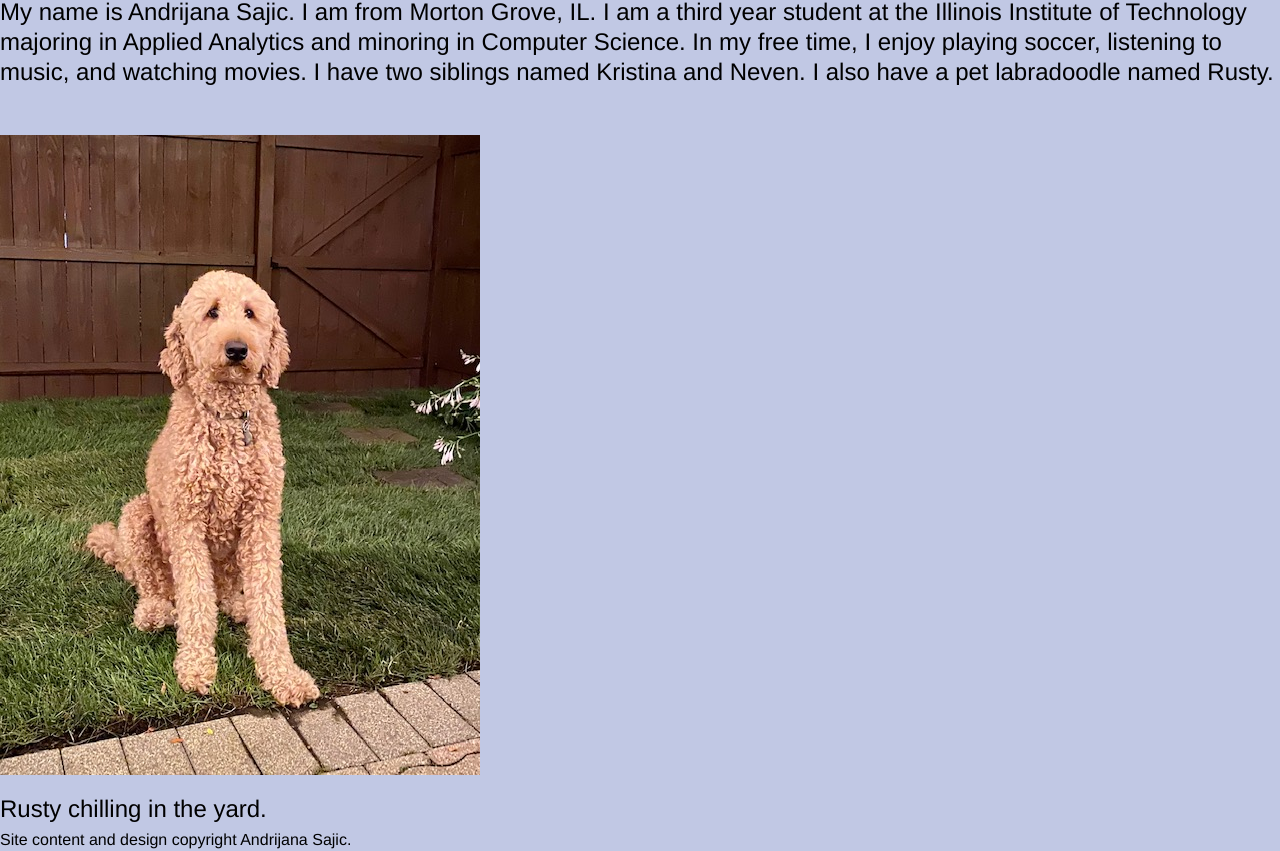
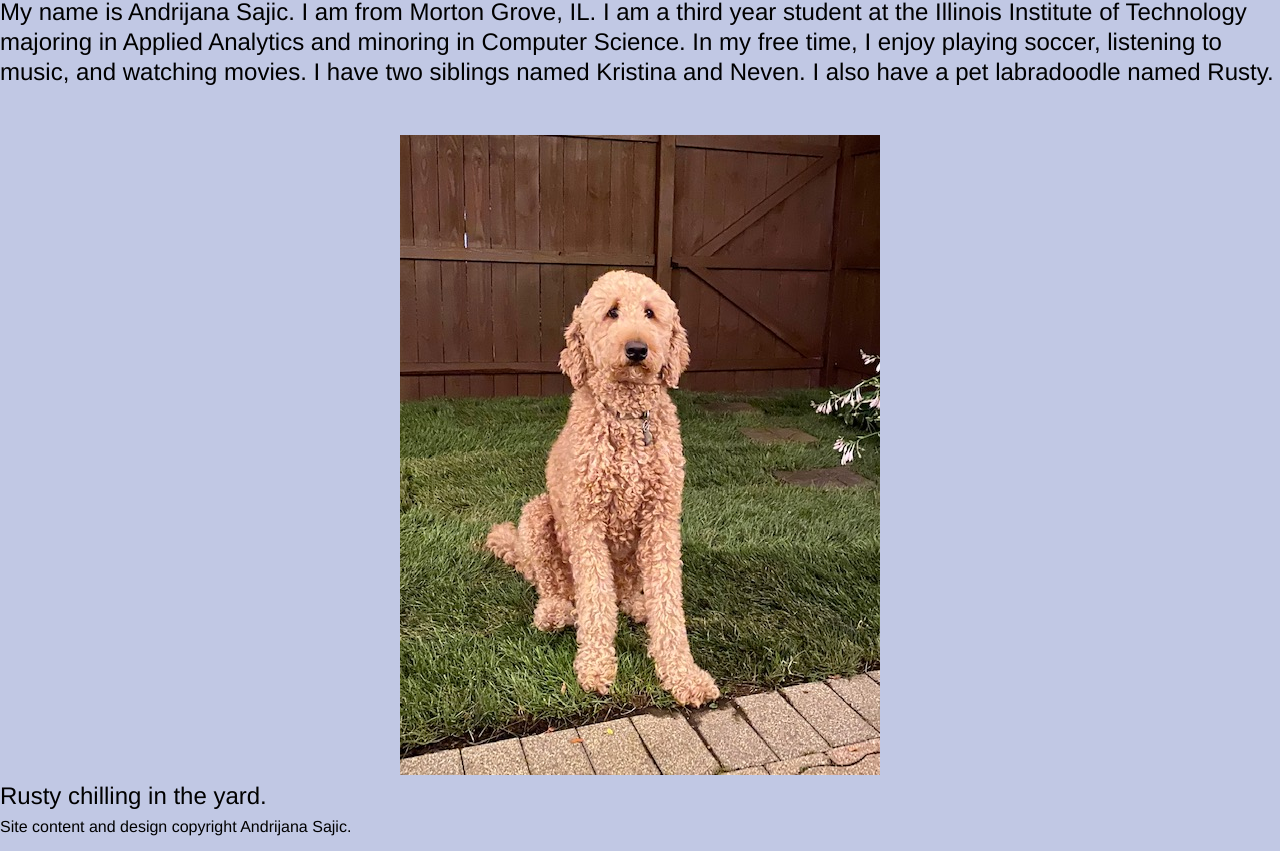
Before and after one commit to asajic/mywebsite, a plain HTML site: page about/index.html in a window 1280 px wide. Shown: the part 125-976 px from the top of the page. Drawn offline with Linux system fonts and the light colour scheme.

Commit message:
Center aboutme image and add two media queries

```diff
--- a/css/screen.css
+++ b/css/screen.css
@@ -73,3 +73,30 @@ html {
   line-height: 1.25em; /* 20/16=1 */
   padding-bottom: 2em;
 }
+
+img {
+  max-width: 30%;
+  display: block;
+}
+
+figcaption {
+  display: block;
+  justify-content: center;
+}
+
+@media screen and (min-width: 30em) { /* 480/16 = 30 */
+  img {
+    max-width:50%;
+    margin: 0 auto;
+    max-height: 50%;
+  }
+}
+
+@media screen and (min-width: 48em) {  /* 768/16 = 48*/
+  img {
+    max-width: 50%;
+    margin: 0 auto;
+    max-height: 50%;
+  }
+
+}
```
